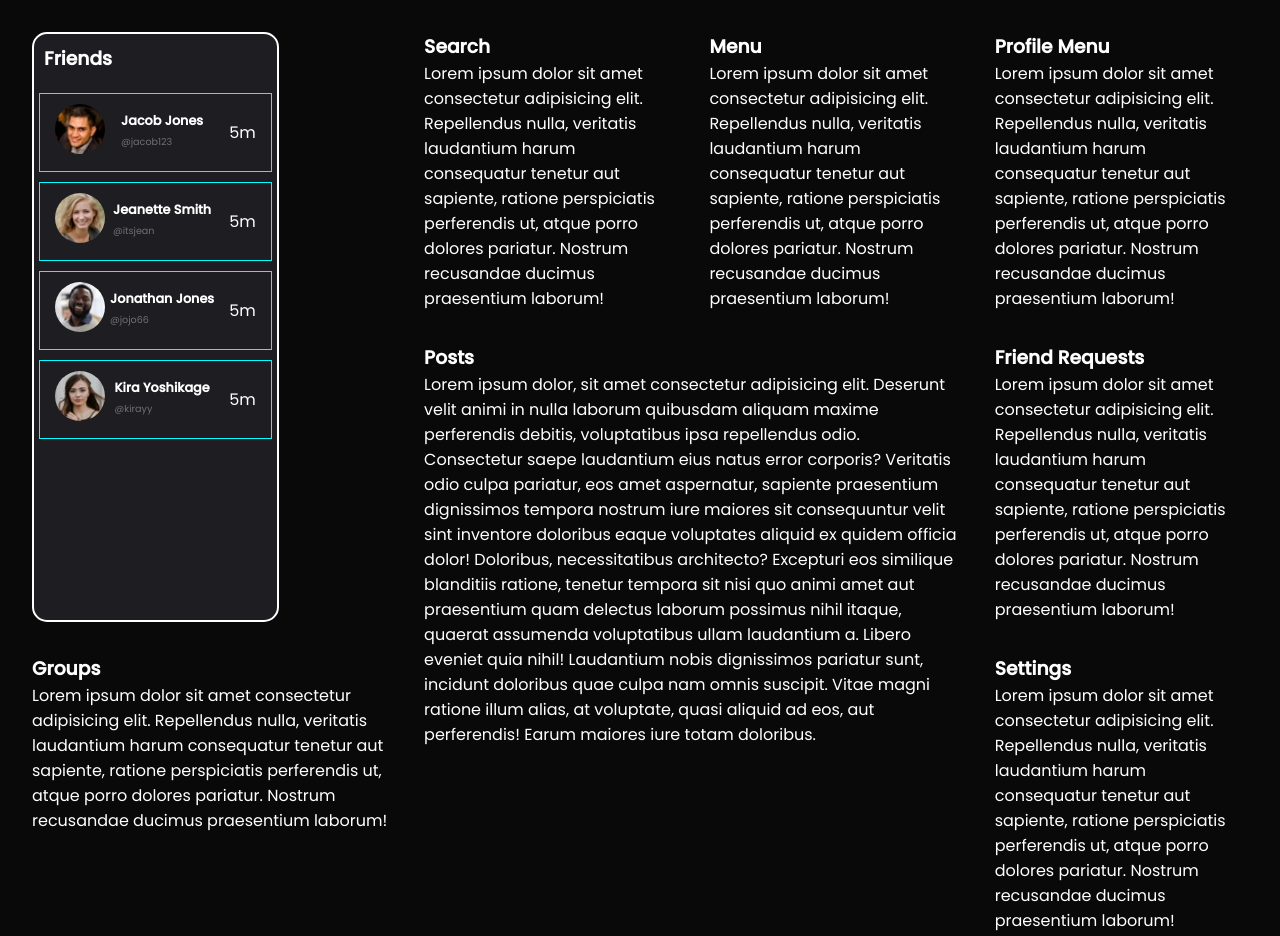
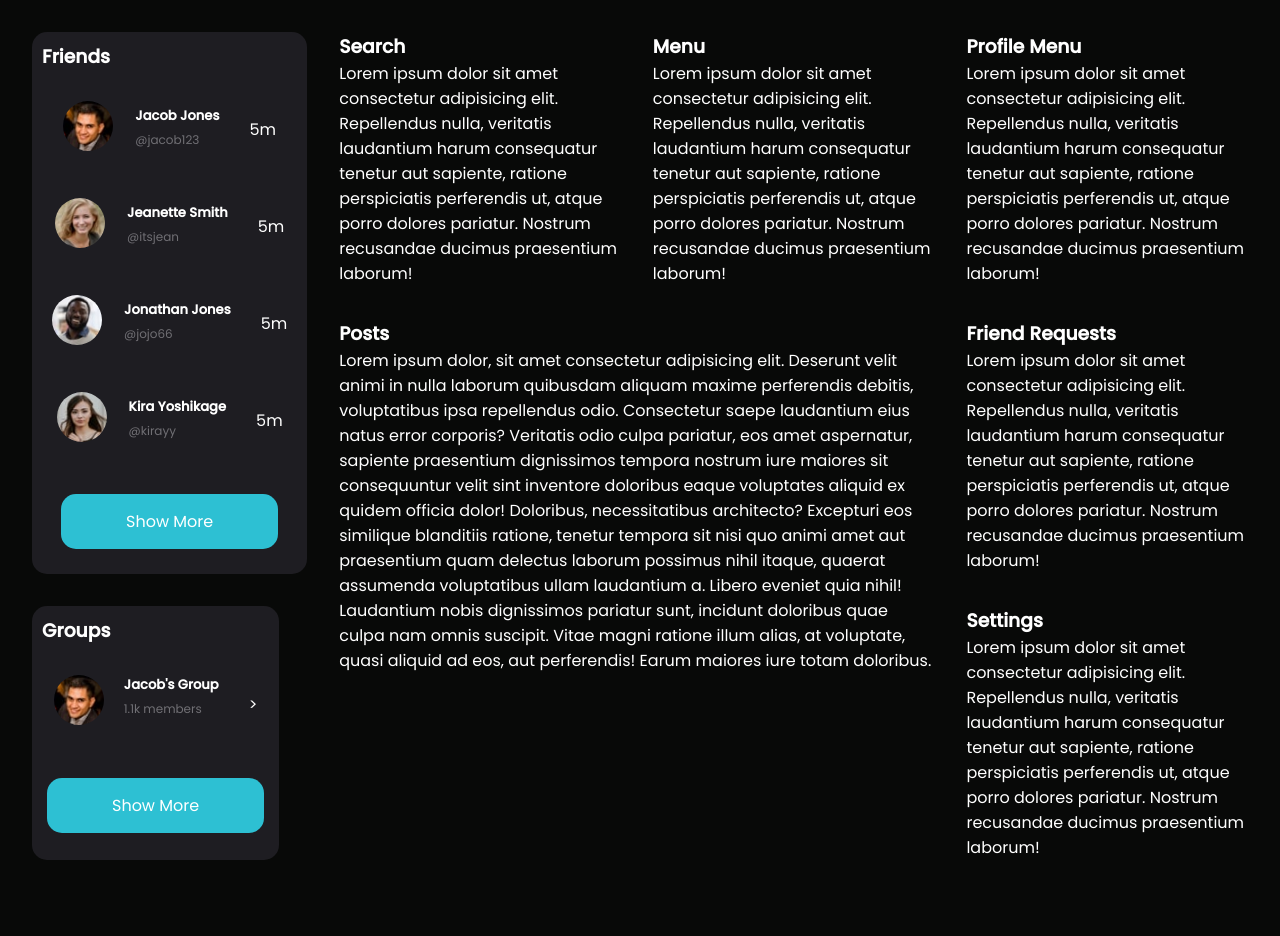
Before and after one commit to ArceusOmkar7/CodeNest-frontend, a plain HTML site: page index.html in a window 1280 px wide. After the commit the page ends 892 px from the top, so only its background shows below. Drawn offline with Linux system fonts and the light colour scheme.

Commit message:
added groups section and some small changes

```diff
--- a/index.html
+++ b/index.html
@@ -65,12 +65,33 @@
                 </div>
             </div>
 
+            <div class="show-more-button">
+                <span class="show-more">
+                    Show More
+                </span>
+            </div>
+
 
         </div>
         <div class="groups grid-element">
-            <h3>Groups</h3>
-            <p>Lorem ipsum dolor sit amet consectetur adipisicing elit. Repellendus nulla, veritatis laudantium harum consequatur tenetur aut sapiente, ratione perspiciatis perferendis ut, atque porro dolores pariatur. Nostrum recusandae ducimus praesentium laborum!</p>
-
+            <h3 class="container-heading">Groups</h3>
+            <div class="group">
+                <div class="profile-pic-container">
+                    <img src="/images/image-daniel.jpg" alt="" class="profile-pic">
+                </div>
+                <div class="name-members-container">
+                    <span class="name">Jacob's Group</span>
+                    <span class="members">1.1k members</span>
+                </div>
+                <div class="more-info-container">
+                    <span class="arrow">></span>
+                </div>
+            </div>
+            <div class="show-more-button">
+                <span class="show-more">
+                    Show More
+                </span>
+            </div>
         </div>
         <div class="search grid-element">
             <h3>Search</h3>
--- a/style.css
+++ b/style.css
@@ -105,22 +105,27 @@ body {
 
 .container-heading {
     padding: 10px;
+    align-self: flex-start;
 }
 
 .friends {
-    border: 2px solid white;
+    /* border: 2px solid white; */
     background-color: var(--background-quiet-white);
     border-radius: 15px;
     width: fit-content;
+    display: flex;
+    flex-direction: column;
+    align-items: center;
 
 }
 
 .friend {
     display: flex;
     justify-content: space-between;
-    border: 1px solid cyan;
+    /* border: 1px solid cyan; */
     padding: 10px 15px;
     margin: 10px 5px;
+    gap: 15px;
 }
 
 .friend .name-id-container  {
@@ -128,18 +133,18 @@ body {
     flex-direction: column;
     justify-content: center;
     align-items: flex-start;
-    padding: 0px 15px 5px 5px;
-    text-align: left;
+    padding: 0px 15px 5px 7px;
+    /* text-align: left; */
 }
 
 .friend .name-id-container .name {
-    font-size: 0.8rem;
+    font-size: 0.82rem;
     font-weight: 900;
 }
 
 .friend .name-id-container .friend-id {
     color: var(--text-lighter-black);
-    font-size: 0.6rem;
+    font-size: 0.75rem;
     padding-top: 5px;
 }
 
@@ -154,3 +159,66 @@ body {
     border-radius: 50%;
     width: 50px;
 }
+
+
+.groups {
+    /* border: 2px solid white; */
+    background-color: var(--background-quiet-white);
+    border-radius: 15px;
+    width: fit-content;
+    display: flex;
+    flex-direction: column;
+    align-items: center;
+
+}
+
+.group {
+    display: flex;
+    justify-content: space-between;
+    gap: 15px;
+    /* border: 1px solid cyan; */
+    padding: 10px 15px;
+    margin: 10px 5px;
+}
+
+.group .name-members-container  {
+    display: flex;
+    flex-direction: column;
+    justify-content: center;
+    align-items: flex-start;
+    padding: 0px 15px 15px 5px;
+    /* text-align: left; */
+}
+
+.group .name-members-container .name {
+    font-size: 0.82rem;
+    font-weight: 900;
+}
+
+.group .name-members-container .members {
+    color: var(--text-lighter-black);
+    font-size: 0.75rem;
+    padding-top: 5px;
+}
+
+
+.group .more-info-container {
+    display: flex;
+    justify-content: center;
+    align-items: center;
+}
+
+.group .profile-pic-container img {
+    border-radius: 50%;
+    width: 50px;
+}
+
+.show-more-button {
+    cursor: pointer;
+    color: var(--white);
+    background-color: var(--element-blue);
+    border-radius: 15px;
+    width: fit-content;
+    padding: 15px 65px;
+    margin: 25px 15px;
+}
```
